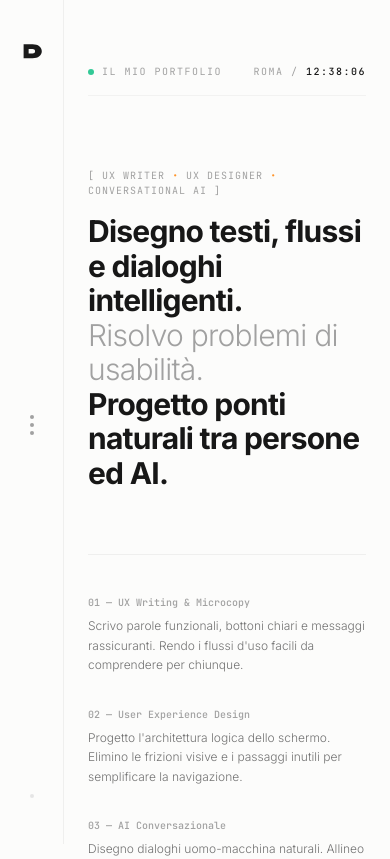
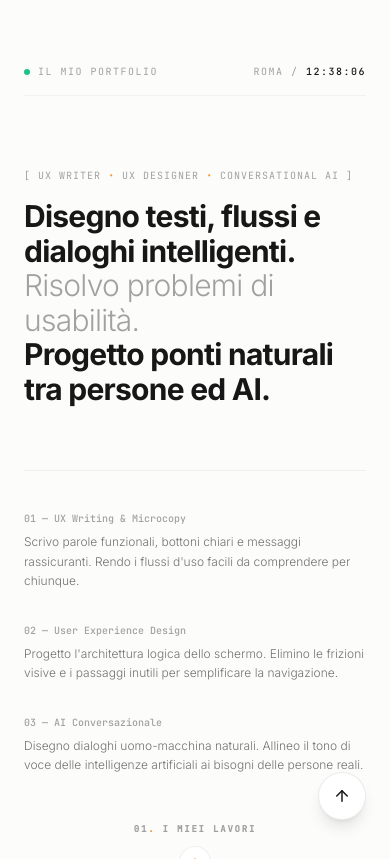
Before and after one commit to vers1517/design-portfolio, a React (Vite) app: page / in a window 390 px wide. Shown: the top 859 px of the page. Built offline with nearby package versions, Linux system fonts and the light colour scheme.

Commit message:
feat(ui): hide mobile navbar on footer intersection
Implement IntersectionObserver to track footer visibility and hide the mobile navigation bar when the footer enters the viewport for a cleaner mobile experience. Also update the project resume PDF.

```diff
--- a/src/App.tsx
+++ b/src/App.tsx
@@ -12,6 +12,7 @@ import { Navbar } from './components/Navbar';
 export default function App() {
   const [activeProject, setActiveProject] = useState<number | null>(0);
   const [time, setTime] = useState('');
+  const [isFooterVisible, setIsFooterVisible] = useState(false);
 
   // Sincronizza l'orologio dell'interfaccia
   useEffect(() => {
@@ -28,6 +29,28 @@ export default function App() {
     updateTime();
     const interval = setInterval(updateTime, 1000);
     return () => clearInterval(interval);
+  }, []);
+
+  // Observer per nascondere il menu e allargare il footer su mobile
+  useEffect(() => {
+    const footerElement = document.getElementById('contact');
+    if (!footerElement) return;
+
+    const observer = new IntersectionObserver(
+      ([entry]) => {
+        setIsFooterVisible(entry.isIntersecting);
+      },
+      {
+        root: null,
+        rootMargin: '0px 0px -50px 0px', // Trigger precisely when the footer begins invading layout
+        threshold: 0.1
+      }
+    );
+
+    observer.observe(footerElement);
+    return () => {
+      observer.unobserve(footerElement);
+    };
   }, []);
 
   // Manifesto di design con alta leggibilità (indice Gulpease > 80)
@@ -116,10 +139,13 @@ export default function App() {
     <div className="min-h-screen bg-brand-bg text-brand-text font-sans selection:bg-neutral-900 selection:text-neutral-100 transition-all duration-300">
 
       {/* Barra laterale sinistra richidibile per desktop ed overlay responsive */}
-      <Navbar />
+      <Navbar isFooterVisible={isFooterVisible} />
 
       {/* Area principale del contenuto */}
-      <div className="pl-16 md:pl-[72px] min-h-screen flex flex-col transition-all duration-300">
+      <div className={cn(
+        "min-h-screen flex flex-col transition-all duration-500 ease-in-out",
+        isFooterVisible ? "pl-0 md:pl-[72px]" : "pl-16 md:pl-[72px]"
+      )}>
 
         {/* HERO - Il mio Manifesto di Progettazione */}
         <section className="relative px-6 md:px-16 lg:px-20 pt-16 md:pt-36 pb-12 md:pb-28 border-b border-black/[0.05]">
@@ -429,9 +455,6 @@ export default function App() {
                   <span className="text-sm sm:text-lg md:text-xl font-mono tracking-tight border-b border-white md:border-white/25 md:group-hover:border-white text-white md:text-neutral-300 md:group-hover:text-white pb-0.5 transition-all">
                     dmntroiani@gmail.com
                   </span>
-                  <div className="w-8 h-8 md:w-12 md:h-12 rounded-full border bg-white border-white text-neutral-900 md:bg-transparent md:border-white/15 md:text-white md:group-hover:bg-white md:group-hover:border-white md:group-hover:text-neutral-900 flex items-center justify-center transition-all duration-300">
-                    <ArrowRight className="w-4 h-4 md:w-5 md:h-5 md:group-hover:rotate-45 transition-transform" />
-                  </div>
                 </div>
               </a>
             </div>
--- a/src/components/Navbar.tsx
+++ b/src/components/Navbar.tsx
@@ -1,9 +1,13 @@
 import { motion, AnimatePresence } from 'motion/react';
-import { X, ArrowRight, Menu, ChevronRight } from 'lucide-react';
+import { X, ArrowRight, Menu, ChevronRight, ArrowUp } from 'lucide-react';
 import { useState, useEffect } from 'react';
 import { cn } from '../lib/utils';
 
-export function Navbar() {
+interface NavbarProps {
+  isFooterVisible?: boolean;
+}
+
+export function Navbar({ isFooterVisible = false }: NavbarProps) {
   const [isHovered, setIsHovered] = useState(false);
   const [isClicked, setIsClicked] = useState(false);
   const [mobileMenuOpen, setMobileMenuOpen] = useState(false);
@@ -167,7 +171,10 @@ export function Navbar() {
 
       {/* MOBILE LEFT BAR */}
       <div
-        className="md:hidden fixed top-0 left-0 bottom-0 w-16 py-8 flex flex-col items-center justify-between z-40 bg-[#fcfcfb]/95 backdrop-blur-md border-r border-black/[0.05]"
+        className={cn(
+          "md:hidden fixed top-0 left-0 bottom-0 w-16 py-8 flex flex-col items-center justify-between z-40 bg-[#fcfcfb]/95 backdrop-blur-md border-r border-black/[0.05] transition-transform duration-500 ease-in-out",
+          isFooterVisible ? "-translate-x-full" : "translate-x-0"
+        )}
       >
         <button
           onClick={() => setMobileMenuOpen(true)}
@@ -183,22 +190,48 @@ export function Navbar() {
           </svg>
         </button>
 
-        {/* Centered Three Dots Menu Button */}
-        <button
+        {/* Centered Three Dots Menu Button with scendere animation */}
+        <motion.button
           onClick={() => setMobileMenuOpen(true)}
+          animate={{
+            y: isFooterVisible ? 100 : 0,
+            opacity: isFooterVisible ? 0 : 1,
+            scale: isFooterVisible ? 0.3 : 1
+          }}
+          transition={{ duration: 0.5, ease: [0.16, 1, 0.3, 1] }}
           className="p-3 hover:bg-neutral-50 rounded text-neutral-400 hover:text-neutral-700 focus:outline-none transition-colors active:scale-95 flex flex-col gap-1 items-center justify-center"
           aria-label="Apri menu"
         >
           <span className="w-1 h-1 rounded-full bg-neutral-400 block" />
           <span className="w-1 h-1 rounded-full bg-neutral-400 block" />
           <span className="w-1 h-1 rounded-full bg-neutral-400 block" />
-        </button>
+        </motion.button>
 
         {/* Balanced spacing block at the bottom */}
         <div className="w-8 h-8 flex items-center justify-center">
           <span className="w-1 h-1 rounded-full bg-neutral-200" />
         </div>
       </div>
+
+      {/* FLOATING BACK TO TOP MOBILE BUTTON */}
+      <AnimatePresence>
+        {isFooterVisible && (
+          <motion.button
+            key="back-to-top"
+            initial={{ opacity: 0, y: 50, scale: 0.8 }}
+            animate={{ opacity: 1, y: 0, scale: 1 }}
+            exit={{ opacity: 0, y: 50, scale: 0.7 }}
+            transition={{ type: 'spring', damping: 15, stiffness: 180 }}
+            onClick={() => {
+              window.scrollTo({ top: 0, behavior: 'smooth' });
+            }}
+            className="md:hidden fixed bottom-6 right-6 z-50 w-12 h-12 rounded-full bg-white border border-black/[0.08] text-neutral-900 flex items-center justify-center shadow-lg active:scale-95 hover:bg-neutral-50 focus:outline-none focus:ring-1 focus:ring-brand-accent transition-colors"
+            aria-label="Torna all'inizio della pagina"
+          >
+            <ArrowUp size={18} className="text-neutral-900" />
+          </motion.button>
+        )}
+      </AnimatePresence>
 
       {/* MOBILE MENU FULL OVERLAY */}
       <AnimatePresence>
```
Also changed, not shown: 1 other file (tests, documents, lock files or other folders).
